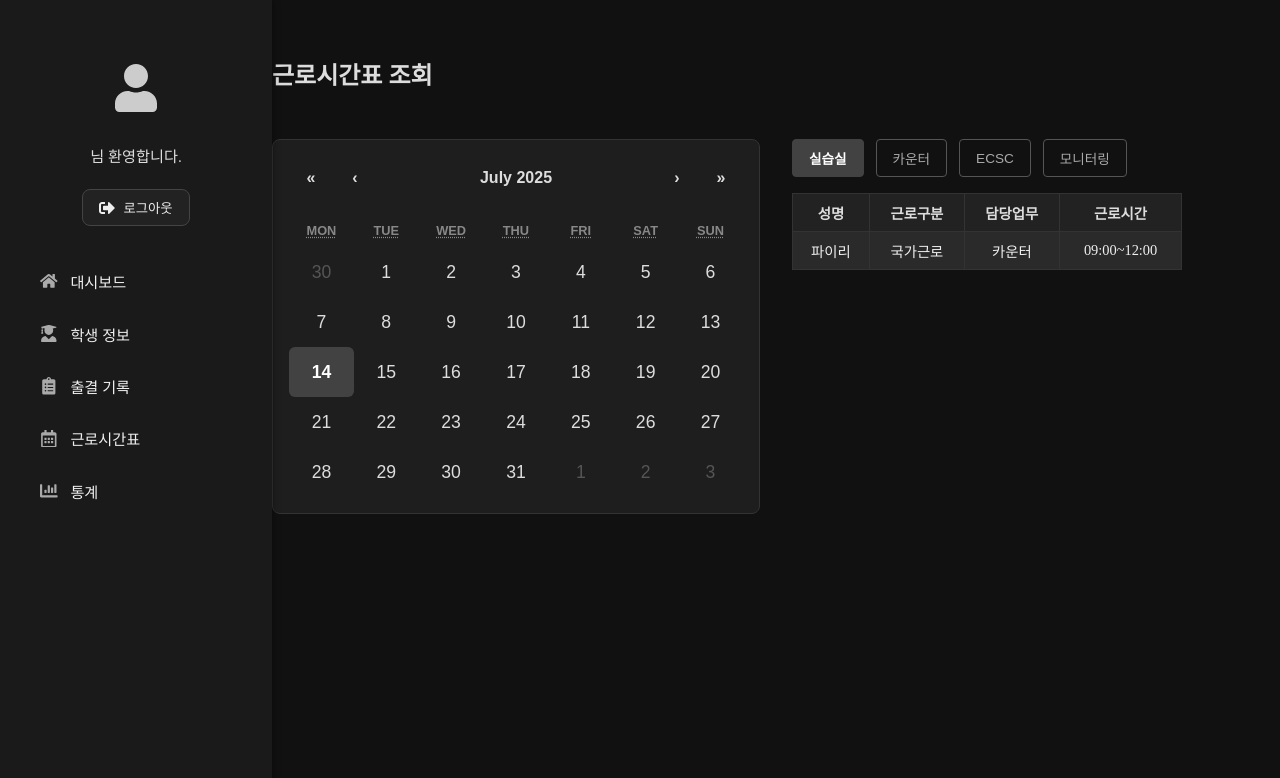
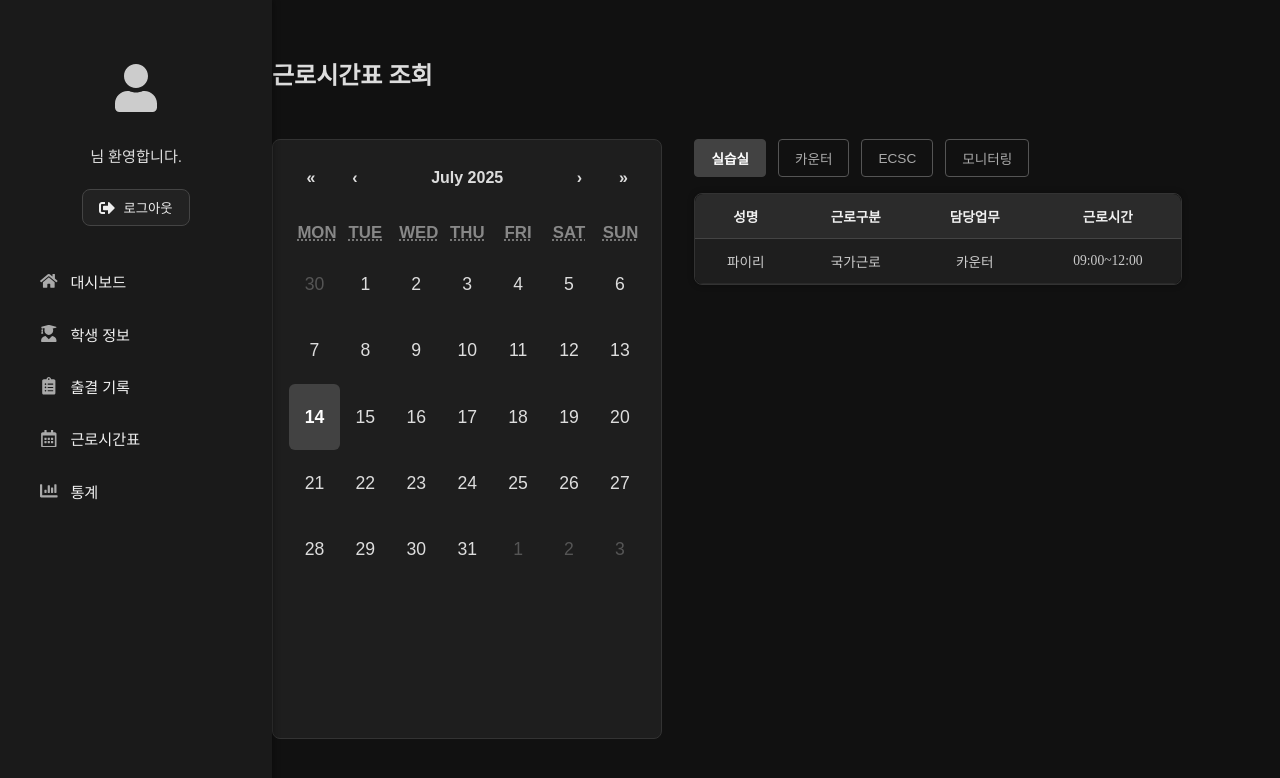
Before and after one commit to SHP-0701/student-manage-app, a Next.js app: page /dashboard/schedule in a window 1280 px wide. Shown: the top 778 px of the page. Built offline with nearby package versions, Linux system fonts and the light colour scheme.

Commit message:
/schedule.js 디자인 작업중...

```diff
--- a/styles/Schedule.module.css
+++ b/styles/Schedule.module.css
@@ -14,18 +14,22 @@
 }
 
 .left {
-  width: 50%;
+  width: 40%;
+  min-height: 600px;
 }
 
 /* react-calendar css */
 .myCalendar {
   width: 100%;
+  height: 100%;
+  display: flex;
+  flex-direction: column;
+  padding: 1rem;
   background: #1e1e1e;
   border-radius: 8px;
   border: 1px solid #333;
   color: #ddd;
   font-family: 'Pretendard', sans-serif;
-  padding: 1rem;
 }
 
 .myCalendar :global(.react-calendar__navigation) {
@@ -44,16 +48,16 @@
 
 .myCalendar :global(.react-calendar__month-view__weekdays) {
   text-align: center;
-  text-transform: uppercase;
   color: #888;
-  font-size: 0.8rem;
+  font-size: 1.05rem;
 }
 
 .myCalendar :global(.react-calendar__tile) {
+  padding: 1.25rem 0;
+  font-size: 1.1rem;
+  line-height: 1.5;
   background: none;
   border-radius: 6px;
-  padding: 1rem 0;
-  font-size: 1.1rem;
   text-align: center;
   transition: background 0.2s;
   color: #ddd;
@@ -94,8 +98,9 @@
 }
 /* react-calendar css 끝 */
 
+/* 오른쪽 영역(테이블) */
 .right {
-  width: 40%;
+  width: 50%;
   display: flex;
   flex-direction: column;
 }
@@ -128,32 +133,48 @@
   font-weight: bold;
 }
 
+/* 테이블 감싸는 영역 */
 .tableWrapper {
   overflow-x: auto;
+  border-radius: 8px;
+  border: 1px solid #333;
+  box-shadow: 0 0 6px rgba(0, 0, 0, 0.3);
 }
 
 .table {
   width: 100%;
-  border-collapse: collapse;
-}
-
-.table th,
-.table td {
-  border: 1px solid #333;
-  padding: 0.5rem;
-  font-size: 0.9rem;
-  text-align: center;
+  border-collapse: separate;
+  border-spacing: 0;
+  border-radius: 8px;
+  overflow: hidden;
 }
 
 .table th {
-  background: #222;
-  color: #ddd;
+  background: #2b2b2b;
+  color: #f0f0f0;
+  font-weight: 600;
+  font-size: 0.85rem;
+  padding: 0.75rem 1rem;
+  text-align: center;
+  border-bottom: 1px solid #444;
 }
 
-.table tr:nth-child(even) {
+.table td {
   background: #1e1e1e;
+  color: #ccc;
+  font-size: 0.85rem;
+  padding: 0.75rem 1rem;
+  text-align: center;
+  border-bottom: 1px solid #2a2a2a;
 }
 
-.table tr:nth-child(odd) {
-  background: #2a2a2a;
+/* 테이블 짝수 행 배경 색깔 다르게 */
+.table tr:nth-child(even) td {
+  background: #252525;
 }
+
+.table tr:hover td {
+  background: #333;
+  color: #fff;
+  transition: background 0.2s ease;
+}
```
